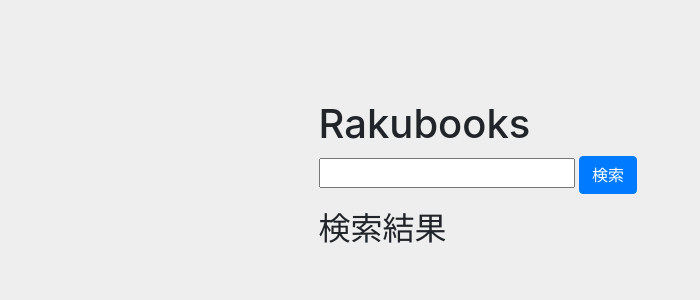
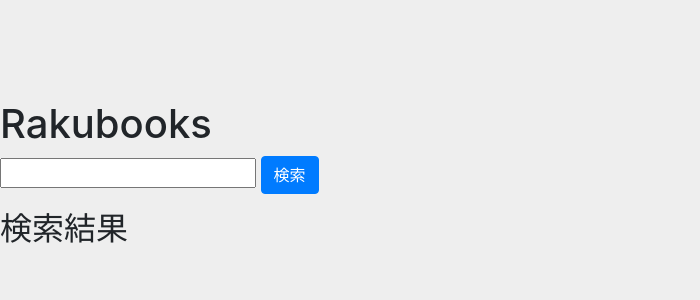
Before and after one commit to kento0805-naka/Bookshelf-app, a Rails app: page /books/search in a window 1280 px wide. Shown: the part 56-356 px from the top of the page, without its empty margins (0-700 px from the left). Run offline with Rails 7, Linux system fonts and the light colour scheme; the visitor is signed in with stand-in values (Sample User, id 1); style sheets or scripts are compiled from the project's sources; some libraries are stand-ins or nearby versions.

```diff
--- a/app/assets/stylesheets/book/search.scss
+++ b/app/assets/stylesheets/book/search.scss
@@ -1,11 +1,8 @@
 
 .search {
-  position: absolute;
+
   .search_content {
-    display: block;
-    position: relative;
-    top: 100px;
-    left: 100%;
+    margin-top: 100px;
 
   }
 }
```
Also changed, not shown: Gemfile, Gemfile.lock.
